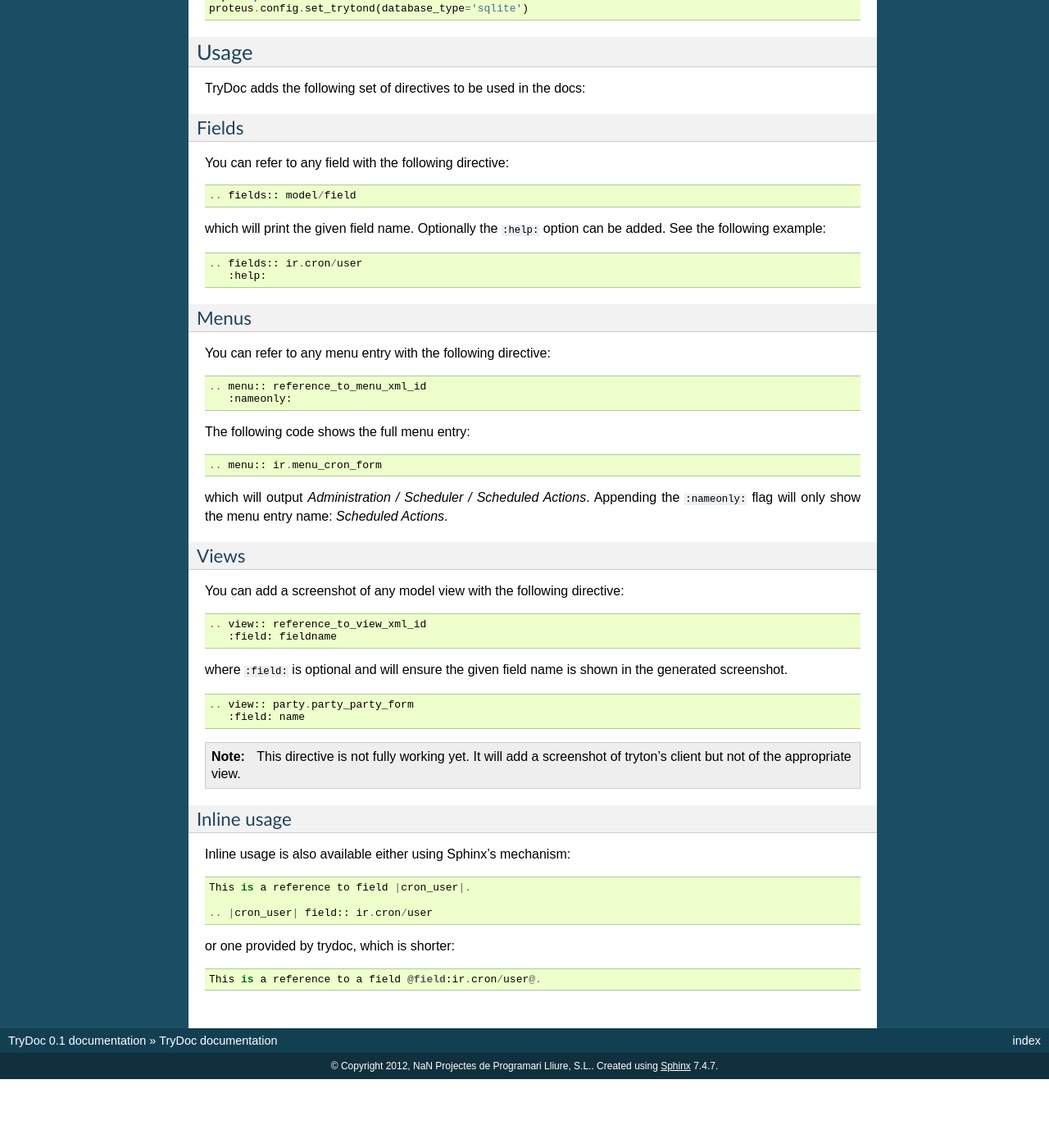
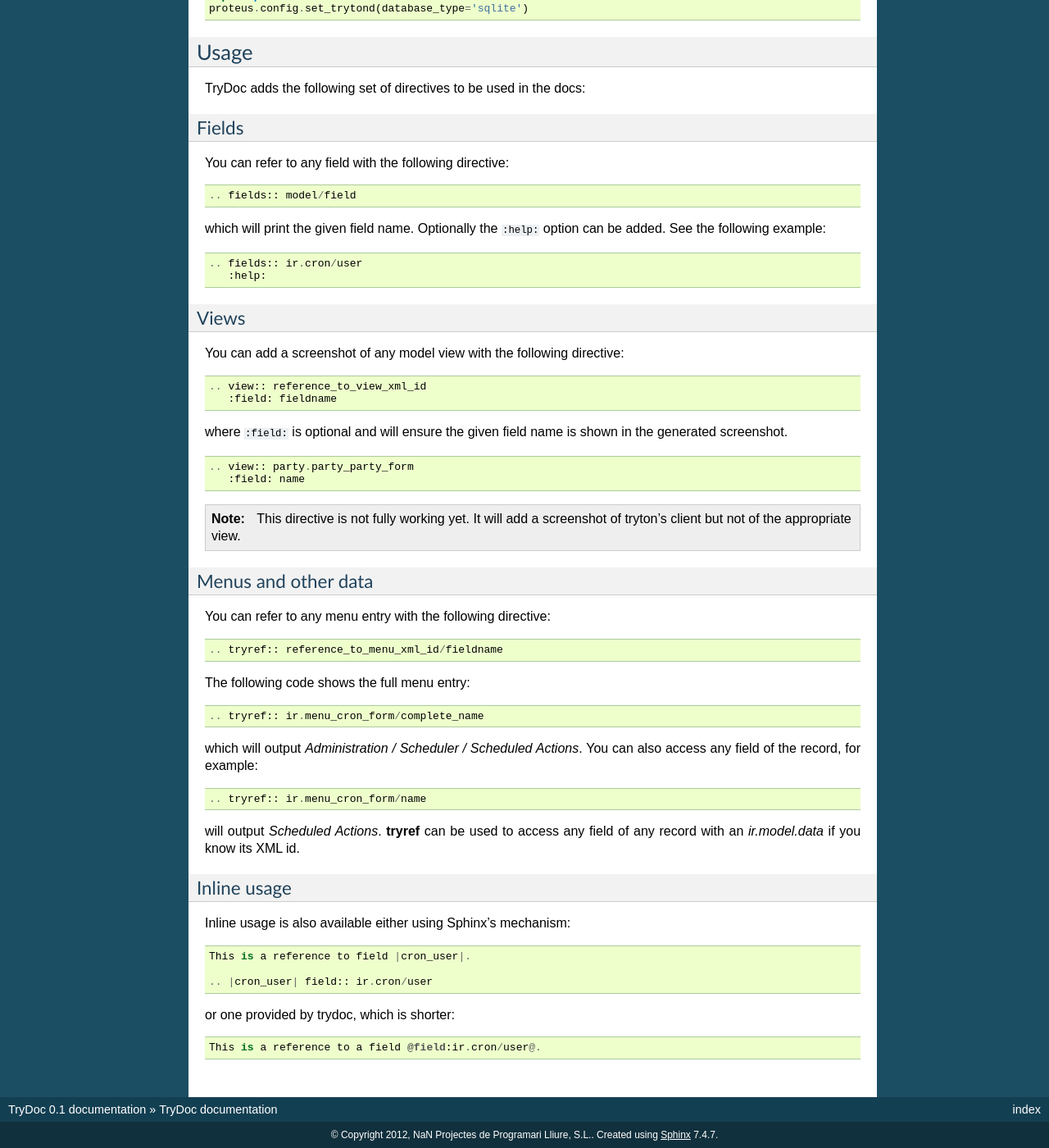
Before and after one commit to NaN-tic/trydoc, a Sphinx documentation site: the page built from doc/index.rst, in a window 1280 px wide and 1400 px high, scrolled down 560 px. Shown: the whole window at 82% size. Built offline with Sphinx 7.4.7, drawn with Linux system fonts in a browser that asks for light colours; before the commit the page ends 1876 px from its top, so only the background shows below that; some of the changed text lies outside the part shown.

Commit message:
Make menu directive more generic to allow referring to any XML id and rename it to tryref.

```diff
--- a/doc/index.rst
+++ b/doc/index.rst
@@ -54,26 +54,6 @@
    .. fields:: ir.cron/user
       :help:
 
-Menus
-~~~~~
-
-You can refer to any menu entry with the following directive:
-
-::
-
-   .. menu:: reference_to_menu_xml_id
-      :nameonly:
-
-The following code shows the full menu entry:
-
-::
-
-   .. menu:: ir.menu_cron_form
-
-which will output *Administration / Scheduler / Scheduled Actions*.
-Appending the ``:nameonly:`` flag will only show the menu entry name:
-*Scheduled Actions*.
-
 Views
 ~~~~~
 
@@ -95,6 +75,32 @@
 .. Note:: This directive is not fully working yet. It will add a screenshot of
    tryton's client but not of the appropriate view.
 
+Menus and other data
+~~~~~~~~~~~~~~~~~~~~
+
+You can refer to any menu entry with the following directive:
+
+::
+
+   .. tryref:: reference_to_menu_xml_id/fieldname
+
+The following code shows the full menu entry:
+
+::
+
+   .. tryref:: ir.menu_cron_form/complete_name
+
+which will output *Administration / Scheduler / Scheduled Actions*.
+You can also access any field of the record, for example:
+
+::
+
+   .. tryref:: ir.menu_cron_form/name
+
+will output *Scheduled Actions*. **tryref** can be used to access any field of
+any record with an *ir.model.data* if you know its XML id.
+
+
 Inline usage
 ~~~~~~~~~~~~
 
```
Also changed, not shown: 2 other files.
